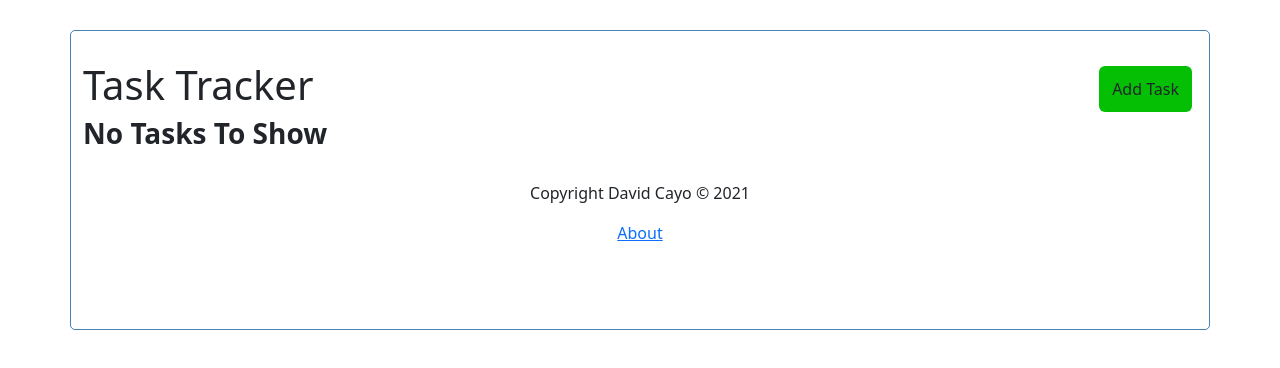
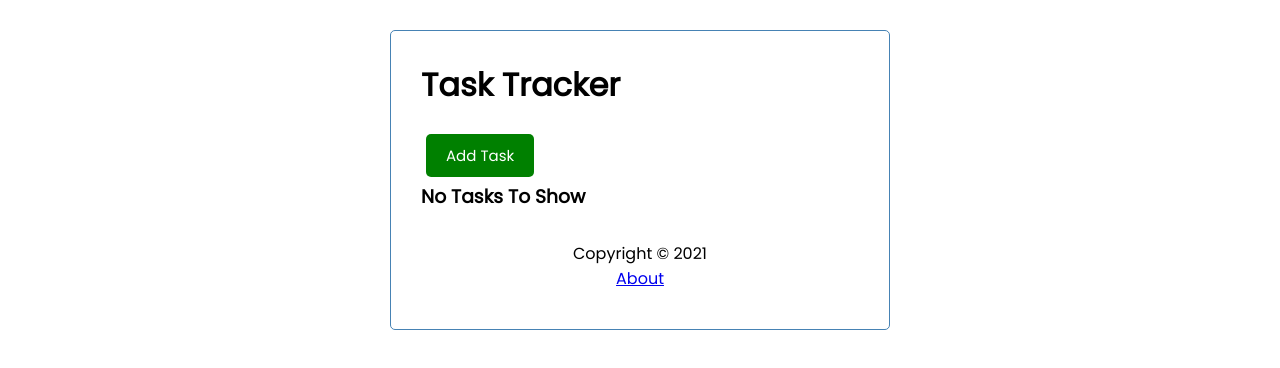
Before and after one commit to david-dc381/react-task-tracker, a React (Create React App) app: page / in a window 1280 px wide. Shown: the top 368 px of the page. Built offline with nearby package versions, Linux system fonts and the light colour scheme; no server answers.

Commit message:
Se volvio a los estilos anteriores

```diff
--- a/src/components/AddTask.js
+++ b/src/components/AddTask.js
@@ -1,70 +1,62 @@
 import { useState } from "react";
-import "bootstrap/dist/css/bootstrap.min.css";
 
 const AddTask = ({ onAdd }) => {
-  // cada task tendrá su cambio de estado
-  const [text, setText] = useState("");
-  const [day, setDay] = useState("");
+  // cada task tendrá su estado
+  const [text, setText] = useState('');
+  const [day, setDay] = useState('');
   const [reminder, setReminder] = useState(false);
 
-  // Para evitar el submit
   const onSubmit = (e) => {
     e.preventDefault();
 
-    // verificamos si input tiene texto
     if (!text) {
-      alert("Please add a task");
+      alert('Please add a task');
       return;
     }
 
-    // Para añadir
     onAdd({ text, day, reminder });
 
-    // Limpiamos los campos
-    setText("");
-    setDay("");
+    // para limpiar los campos
+    setText('');
+    setDay('');
     setReminder(false);
-  };
+  }
 
   return (
-    <form className="mb-5" onSubmit={onSubmit}>
-      <div className="mt-4">
-        <label className="fw-bold mb-1">Task</label>
+    <form className='add-form' onSubmit={onSubmit}>
+      <div className='form-control'>
+        <label>Task</label>
         <input
-          className="form-control"
           type="text"
-          placeholder="Add Task"
+          placeholder='Add Task'
           value={text}
           onChange={(e) => setText(e.target.value)}
         />
       </div>
 
-      <div className="mt-4">
-        <label className="fw-bold mb-1">Day & Time</label>
+      <div className='form-control'>
+        <label>Day & Time</label>
         <input
-          className="form-control"
           type="text"
-          placeholder="Add Day & Time"
+          placeholder='Add Day & Time'
           value={day}
           onChange={(e) => setDay(e.target.value)}
         />
       </div>
 
-      <div className="mt-4">
-        <label className="label-reminder fw-bold">Set Reminder</label>
+      <div className='form-control form-control-check'>
+        <label>Set Reminder</label>
         <input
-          className="form-check-input"
           type="checkbox"
           checked={reminder}
           value={reminder}
           onChange={(e) => setReminder(e.currentTarget.checked)}
         />
       </div>
-      <div className="d-grid gap-2 mt-5">
-        <input type="submit" value="Save Task" className="btn btn-primary" />
-      </div>
+
+      <input type="submit" value="Save Task" className="btn btn-block" />
     </form>
-  );
-};
+  )
+}
 
-export default AddTask;
+export default AddTask
--- a/src/components/Button.js
+++ b/src/components/Button.js
@@ -1,26 +1,23 @@
-import PropTypes from "prop-types";
+import PropTypes from 'prop-types';
 
-const Button = ({ text, color, buttonOpenClose }) => {
+const Button = ({color, text, onClick}) => {
+
   return (
-    <button
-      onClick={buttonOpenClose}
-      style={{ backgroundColor: color }}
-      className="btn"
-    >
-      {text}
-    </button>
-  );
-};
+  <button
+   onClick={onClick}
+   style={{backgroundColor: color}} className="btn">{text}
+  </button>
+  )
+}
 
-// Usamos prtopTypes para el button
 Button.defaultProps = {
-  color: "steelblue",
-};
+  color: 'steelblue',
+}
 
 Button.propTypes = {
   text: PropTypes.string,
   color: PropTypes.string,
-  buttonOpenClose: PropTypes.func,
-};
+  onClick: PropTypes.func,
+}
 
-export default Button;
+export default Button
--- a/src/components/Footer.js
+++ b/src/components/Footer.js
@@ -1,13 +1,14 @@
-import { Link } from "react-router-dom";
+import { Link } from 'react-router-dom';
 
 const Footer = () => {
   return (
     <footer>
-      <p>Copyright David Cayo &copy; 2021</p>
-      {/* Usamos Link, par evitar el reload de la página */}
+      <p>Copyright &copy; 2021</p>
+
+      {/* Usamos Link en vez de <a> para que al hacer click la página no nos vuelva a cargar cada vez que damos click a un enlace */}
       <Link to="/about">About</Link>
     </footer>
-  );
-};
+  )
+}
 
-export default Footer;
+export default Footer
--- a/src/components/Header.js
+++ b/src/components/Header.js
@@ -1,35 +1,46 @@
-import PropType from "prop-types";
-import { useLocation } from "react-router-dom";
-import "bootstrap/dist/css/bootstrap.min.css";
-import Button from "./Button";
+import PropTypes from 'prop-types';
+// useLocation, nos permite mirar la ruta actual en la que estamos
+import { useLocation } from 'react-router-dom';
+import Button from './Button';
 
 const Header = ({ title, onAdd, showAdd }) => {
+
   const location = useLocation();
+
   return (
-    <header className="card-title d-flex justify-content-between">
-      <h1>{title}</h1>
-
-      {/* Si estamos en la ruta principal se muestra el btn */}
-      {location.pathname === "/" && (
-        /* onAdd, lo usamos para mostrar el form de registro */
+    <header>
+      <h1 className="header">{title}</h1>
+      {/* Preguntamos con un ternario corto '&&',
+      si la ubicación actual es el index es decir '/'
+      entonces que nos muestre el boton Add Task y
+      no es la ruta principal que no nosmuestre o no haga nada. */}
+      { location.pathname === '/' && (
+        /* oddAdd, para mostrar el formulario */
         <Button
-          buttonOpenClose={onAdd}
-          color={showAdd ? "#fb2d2d" : "#05bf05"}
-          text={showAdd ? "Close" : "Add Task"}
+          onClick={onAdd}
+          color={showAdd ? 'red' : 'green'}
+          text={showAdd ? 'Close' : 'Add Task'}
         />
       )}
     </header>
   );
-};
+}
 
-// Mediante el Prop agregamos un título por defecto
+// usamos un prop por defecto para el título, si ponemos en el App.js en Header un title reemplazara este
 Header.defaultProps = {
-  title: "Task Tracker",
-};
+  title: 'Task Tracker',
+}
 
-// Declaramos que el título es requerido y de tipo string
-Header.propType = {
-  title: PropType.string.isRequired,
-};
+// Declaramos que tipos de props debemos enviar, en este caso un string obligatoriamente
 
-export default Header;
+Header.propTypes = {
+  title: PropTypes.string.isRequired,
+}
+
+/*
+  Css in Js, put it in stlye in header tag
+const headingStyle = {
+  color: 'yellow',
+  backgroundColor: 'black',
+} */
+export default Header
--- a/src/components/Task.js
+++ b/src/components/Task.js
@@ -1,25 +1,20 @@
-import { BsXCircleFill } from "react-icons/bs"; //iconos de bootstrap
+import { FaTimes } from 'react-icons/fa';
 
-// Aqui se muestra cada elemento registrado
+
 const Task = ({ task, onDelete, onToggle }) => {
   return (
-    <div
-      // si el reminder es true cambia de color
-      className={`task ${task.reminder ? "reminder" : ""}`}
-      onDoubleClick={() => onToggle(task.id)}
-    >
-      <h3 className="d-flex">
-        {task.text}
-        <BsXCircleFill
-          style={{ color: "rgb(251, 45, 45)", cursor: "pointer" }}
-          onClick={() => onDelete(task.id)}
-          className="mt-3"
-        />
+    // en este className evaluamos si el reminder es true cambia de color, si es falso no cambia de color.
+    <div className={`task ${task.reminder ? 'reminder' : ''}`} onDoubleClick={() => onToggle(task.id)}>
+      <h3>
+       {task.text}{' '}
+       <FaTimes
+        style={{ color: 'red', cursor: 'pointer' }}
+        onClick={() => onDelete(task.id) }
+       />
       </h3>
+      <p>{task.day}</p>
+    </div>
+  )
+}
 
-      <p className="d-flex">{task.day}</p>
-    </div>
-  );
-};
-
-export default Task;
+export default Task
--- a/src/components/Tasks.js
+++ b/src/components/Tasks.js
@@ -1,12 +1,12 @@
 import Task from "./Task";
 
-// Aqui van las aciones de 'borrar', 'editar' y cambiar el 'reminder'
 const Tasks = ({ tasks, onDelete, onToggle }) => {
   return (
     <>
-      {tasks.map((task) => (
+      {/* por cada task dentro de los tasks añadimos un h3 con su texto reespectivo */}
+      {tasks.map((task, index) => (
         <Task
-          key={task.id}
+          key={task.id} /* key={index}, seria otra opción con en index de arriba */
           task={task}
           onDelete={onDelete}
           onToggle={onToggle}
```
Also changed, not shown: src/components/About.js (+6 -5 lines).
